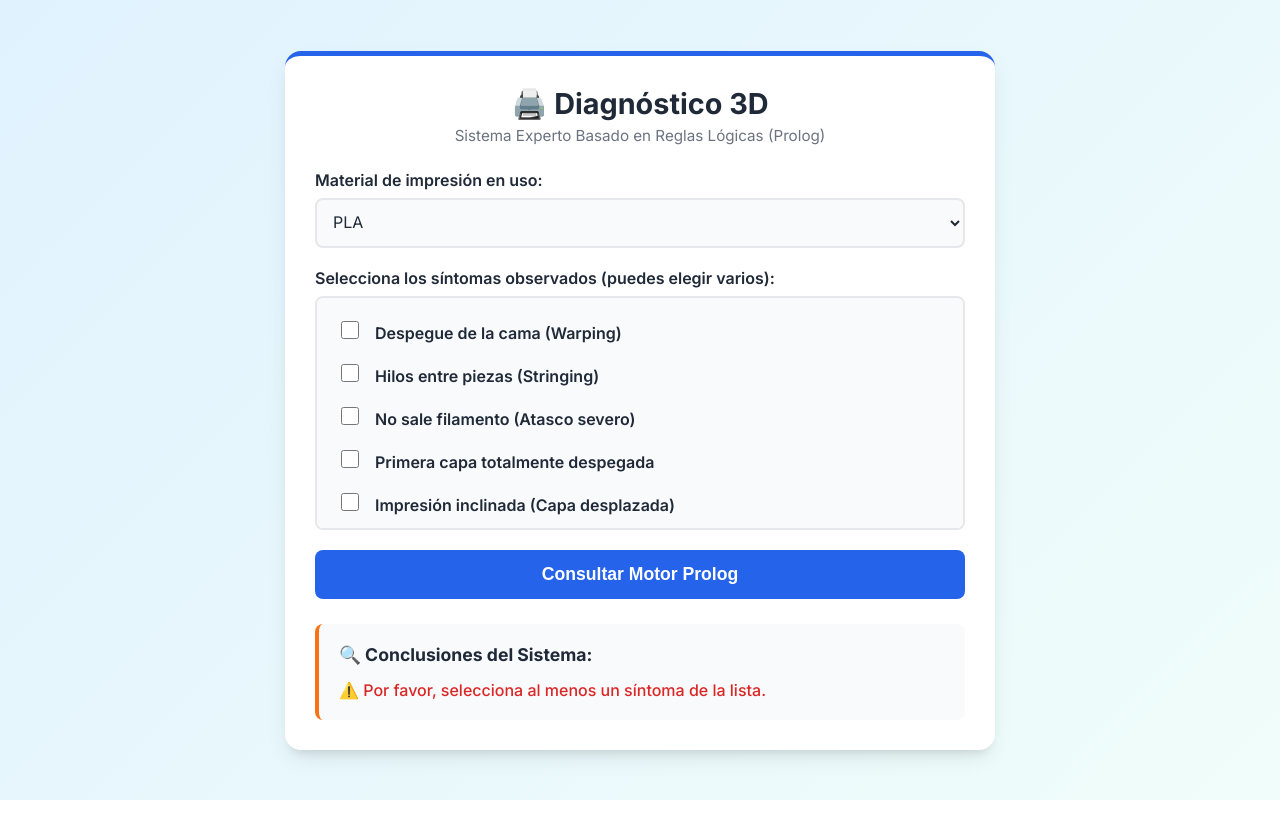
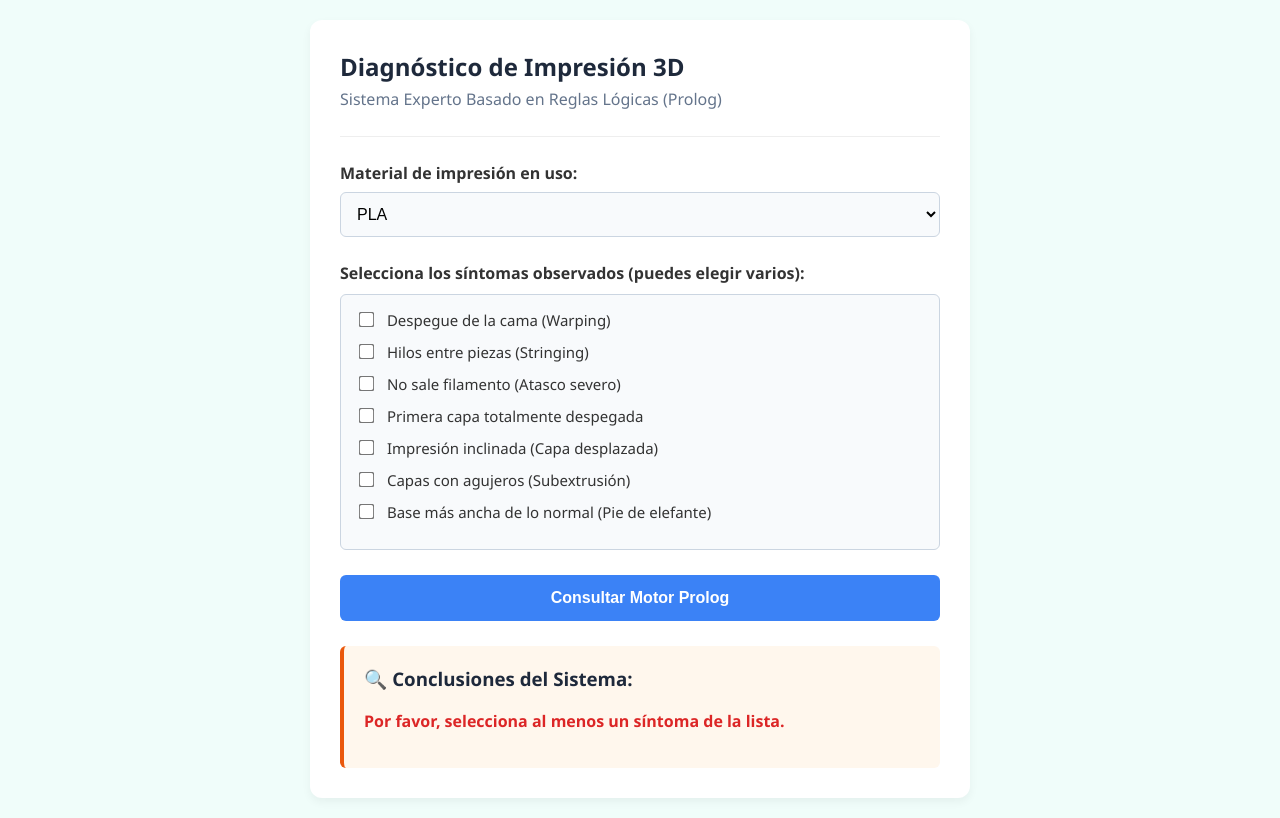
Before and after one commit to dgpejob-cloud/practica-prolog, a website: page public/index.html in a window 1280 px wide. Both pictures are taken after a click on the button "Consultar Motor Prolog". Drawn offline with Linux system fonts and the light colour scheme.

Commit message:
Codigo HTML limpio y final

```diff
--- a/public/index.html
+++ b/public/index.html
@@ -3,323 +3,108 @@
 <head>
     <meta charset="UTF-8">
     <meta name="viewport" content="width=device-width, initial-scale=1.0">
-    <title>Diagnóstico de Impresión 3D | Sistema Experto</title>
-    <link href="https://fonts.googleapis.com/css2?family=Inter:wght@400;500;600;700&display=swap" rel="stylesheet">
+    <title>Diagnóstico de Impresión 3D</title>
     <style>
-        :root {
-            --primary-color: #2563eb;
-            --primary-hover: #1d4ed8;
-            --accent-color: #f97316;
-            --bg-color: #f0fdfa;
-            --card-bg: #ffffff;
-            --text-main: #1f2937;
-            --text-muted: #6b7280;
-            --border-color: #e5e7eb;
-        }
-
-        body {
-            font-family: 'Inter', sans-serif;
-            background: linear-gradient(135deg, #e0f2fe 0%, #f0fdfa 100%);
-            color: var(--text-main);
-            display: flex;
-            justify-content: center;
-            align-items: center;
-            min-height: 100vh;
-            margin: 0;
-            padding: 20px;
-            box-sizing: border-box;
-        }
-
-        .app-container {
-            background-color: var(--card-bg);
-            border-radius: 16px;
-            box-shadow: 0 10px 25px -5px rgba(0, 0, 0, 0.1), 0 8px 10px -6px rgba(0, 0, 0, 0.1);
-            width: 100%;
-            max-width: 650px;
-            padding: 30px;
-            overflow: hidden;
-            border-top: 5px solid var(--primary-color);
-        }
-
-        header {
-            text-align: center;
-            margin-bottom: 25px;
-        }
-
-        header h1 {
-            margin: 0;
-            font-size: 1.8rem;
-            color: var(--text-main);
-            display: flex;
-            align-items: center;
-            justify-content: center;
-            gap: 10px;
-        }
-
-        header p {
-            margin: 5px 0 0;
-            color: var(--text-muted);
-            font-size: 0.95rem;
-        }
-
-        .form-group {
-            margin-bottom: 20px;
-        }
-
-        .form-group label {
-            display: block;
-            font-weight: 600;
-            margin-bottom: 8px;
-            color: var(--text-main);
-        }
-
-        select {
-            width: 100%;
-            padding: 12px;
-            border: 2px solid var(--border-color);
-            border-radius: 8px;
-            font-size: 1rem;
-            font-family: inherit;
-            color: var(--text-main);
-            background-color: #f9fafb;
-            transition: border-color 0.3s ease;
-            outline: none;
-            cursor: pointer;
-        }
-
-        select:focus {
-            border-color: var(--primary-color);
-        }
-
-        .checkbox-group {
-            background: #f9fafb;
-            border: 2px solid var(--border-color);
-            padding: 15px;
-            border-radius: 8px;
-            max-height: 200px;
-            overflow-y: auto;
-        }
-
-        .checkbox-label {
-            display: flex;
-            align-items: center;
-            margin-bottom: 12px;
-            font-weight: 400;
-            cursor: pointer;
-            padding: 5px;
-            border-radius: 5px;
-            transition: background-color 0.2s ease;
-        }
-
-        .checkbox-label:hover {
-            background-color: #e0f2fe;
-        }
-
-        .checkbox-label:last-child {
-            margin-bottom: 0;
-        }
-
-        .checkbox-label input[type="checkbox"] {
-            margin-right: 12px;
-            width: 18px;
-            height: 18px;
-            cursor: pointer;
-            accent-color: var(--primary-color);
-        }
-
-        .btn-diagnosticar {
-            width: 100%;
-            padding: 14px;
-            background-color: var(--primary-color);
-            color: white;
-            border: none;
-            border-radius: 8px;
-            font-size: 1.1rem;
-            font-weight: 600;
-            cursor: pointer;
-            transition: all 0.3s ease;
-            display: flex;
-            justify-content: center;
-            align-items: center;
-            gap: 8px;
-        }
-
-        .btn-diagnosticar:hover {
-            background-color: var(--primary-hover);
-            transform: translateY(-2px);
-            box-shadow: 0 4px 12px rgba(37, 99, 235, 0.3);
-        }
-
-        .btn-diagnosticar:active {
-            transform: translateY(0);
-        }
-
-        .results-panel {
-            margin-top: 25px;
-            padding: 20px;
-            background-color: #f8fafc;
-            border-radius: 8px;
-            border-left: 4px solid var(--accent-color);
-            display: none; /* Oculto hasta que haya resultados */
-        }
-
-        .results-title {
-            font-weight: 700;
-            font-size: 1.1rem;
-            margin-bottom: 15px;
-            color: var(--text-main);
-            display: flex;
-            align-items: center;
-            gap: 8px;
-        }
-
-        .results-content ul {
-            margin: 0;
-            padding-left: 20px;
-        }
-
-        .results-content li {
-            margin-bottom: 12px;
-            line-height: 1.5;
-        }
-
-        .results-content li b {
-            color: var(--primary-color);
-        }
-
-        /* Animación de carga */
-        .loader {
-            display: none;
-            width: 24px;
-            height: 24px;
-            border: 3px solid rgba(255,255,255,0.3);
-            border-radius: 50%;
-            border-top-color: white;
-            animation: spin 1s ease-in-out infinite;
-        }
-
-        @keyframes spin {
-            to { transform: rotate(360deg); }
-        }
-
-        .error-msg {
-            color: #dc2626;
-            font-weight: 500;
-        }
+        body { font-family: 'Segoe UI', Tahoma, Geneva, Verdana, sans-serif; background-color: #f0fdfa; color: #333; margin: 0; padding: 20px; }
+        .app-container { max-width: 600px; margin: 0 auto; background: white; padding: 30px; border-radius: 12px; box-shadow: 0 4px 10px rgba(0,0,0,0.05); }
+        header { margin-bottom: 25px; border-bottom: 1px solid #eee; padding-bottom: 10px; }
+        header h2 { margin: 0; color: #1e293b; }
+        header p { color: #64748b; margin-top: 5px; }
+        .form-group { margin-bottom: 25px; }
+        .form-select { width: 100%; padding: 12px; margin-top: 8px; border: 1px solid #cbd5e1; border-radius: 6px; font-size: 16px; background-color: #f8fafc; }
+        .sintomas-container { margin-top: 10px; padding: 15px; border: 1px solid #cbd5e1; border-radius: 6px; max-height: 250px; overflow-y: auto; background-color: #f8fafc; }
+        .sintomas-container label { display: block; margin-bottom: 12px; cursor: pointer; font-size: 15px; }
+        .sintomas-container input[type="checkbox"] { margin-right: 10px; transform: scale(1.2); }
+        .btn-consultar { width: 100%; padding: 14px; background-color: #3b82f6; color: white; border: none; border-radius: 6px; cursor: pointer; font-size: 16px; font-weight: bold; transition: background-color 0.2s; }
+        .btn-consultar:hover { background-color: #2563eb; }
+        .btn-consultar:disabled { background-color: #94a3b8; cursor: not-allowed; }
+        .resultados-box { margin-top: 25px; padding: 20px; border-left: 4px solid #ea580c; background-color: #fff7ed; border-radius: 6px; }
+        .resultados-box h3 { margin-top: 0; display: flex; align-items: center; color: #1e293b; }
+        ul { margin-bottom: 0; padding-left: 20px; }
+        li { margin-bottom: 8px; line-height: 1.5; }
     </style>
 </head>
 <body>
-
     <div class="app-container">
         <header>
-            <h1>🖨️ Diagnóstico 3D</h1>
+            <h2>Diagnóstico de Impresión 3D</h2>
             <p>Sistema Experto Basado en Reglas Lógicas (Prolog)</p>
         </header>
 
         <div class="form-group">
-            <label for="material">Material de impresión en uso:</label>
-            <select id="material">
+            <label for="material"><strong>Material de impresión en uso:</strong></label>
+            <select id="material" class="form-select">
                 <option value="pla">PLA</option>
+                <option value="abs">ABS</option>
                 <option value="petg">PETG</option>
-                <option value="abs">ABS</option>
-                <option value="tpu">TPU</option>
             </select>
         </div>
 
         <div class="form-group">
-            <label>Selecciona los síntomas observados (puedes elegir varios):</label>
-            <div class="checkbox-group">
-                <label class="checkbox-label">
-                    <input type="checkbox" name="sintoma" value="esquinas_levantadas">
-                    Despegue de la cama (Warping)
-                </label>
-                <label class="checkbox-label">
-                    <input type="checkbox" name="sintoma" value="hilos_visibles_entre_partes">
-                    Hilos entre piezas (Stringing)
-                </label>
-                <label class="checkbox-label">
-                    <input type="checkbox" name="sintoma" value="no_sale_filamento_de_boquilla">
-                    No sale filamento (Atasco severo)
-                </label>
-                <label class="checkbox-label">
-                    <input type="checkbox" name="sintoma" value="primera_capa_despegada">
-                    Primera capa totalmente despegada
-                </label>
-                <label class="checkbox-label">
-                    <input type="checkbox" name="sintoma" value="impresion_escalonada_o_inclinada">
-                    Impresión inclinada (Capa desplazada)
-                </label>
-                <label class="checkbox-label">
-                    <input type="checkbox" name="sintoma" value="capas_con_agujeros_o_esponjosas">
-                    Capas con agujeros (Subextrusión)
-                </label>
-                <label class="checkbox-label">
-                    <input type="checkbox" name="sintoma" value="base_mas_ancha_que_el_modelo">
-                    Base más ancha de lo normal (Pie de elefante)
-                </label>
+            <label><strong>Selecciona los síntomas observados (puedes elegir varios):</strong></label>
+            <div class="sintomas-container">
+                <label><input type="checkbox" name="sintoma" value="warping"> Despegue de la cama (Warping)</label>
+                <label><input type="checkbox" name="sintoma" value="stringing"> Hilos entre piezas (Stringing)</label>
+                <label><input type="checkbox" name="sintoma" value="atasco"> No sale filamento (Atasco severo)</label>
+                <label><input type="checkbox" name="sintoma" value="capa_despegada"> Primera capa totalmente despegada</label>
+                <label><input type="checkbox" name="sintoma" value="capa_desplazada"> Impresión inclinada (Capa desplazada)</label>
+                <label><input type="checkbox" name="sintoma" value="subextrusion"> Capas con agujeros (Subextrusión)</label>
+                <label><input type="checkbox" name="sintoma" value="pie_elefante"> Base más ancha de lo normal (Pie de elefante)</label>
             </div>
         </div>
 
-        <button class="btn-diagnosticar" onclick="ejecutarConsulta()" id="btn-submit">
-            <span id="btn-text">Consultar Motor Prolog</span>
-            <div class="loader" id="loader"></div>
-        </button>
+        <button id="btn-submit" class="btn-consultar" onclick="consultarProlog()">Consultar Motor Prolog</button>
 
-        <div class="results-panel" id="results-panel">
-            <div class="results-title">
-                🔍 Conclusiones del Sistema:
-            </div>
-            <div class="results-content" id="conclusion">
-                <!-- Aquí se inyectarán las respuestas del servidor -->
-            </div>
+        <div class="resultados-box">
+            <h3>🔍 Conclusiones del Sistema:</h3>
+            <div id="resultado">Esperando los datos de la impresora...</div>
         </div>
     </div>
 
     <script>
-        async function ejecutarConsulta() {
-            const material = document.getElementById('material').value;
-            const checkboxes = document.querySelectorAll('input[name="sintoma"]:checked');
-            const sintomas = Array.from(checkboxes).map(cb => cb.value);
+        async function consultarProlog() {
+            const boton = document.getElementById('btn-submit');
+            const resultadoDiv = document.getElementById('resultado');
 
-            const resultsPanel = document.getElementById('results-panel');
-            const conclusionDiv = document.getElementById('conclusion');
-            const btnText = document.getElementById('btn-text');
-            const loader = document.getElementById('loader');
+            // 1. Extraer el material
+            const materialSeleccionado = document.getElementById('material').value;
 
-            // Limpiar panel
-            resultsPanel.style.display = 'block';
-            conclusionDiv.innerHTML = '';
+            // 2. Extraer los checkboxes marcados
+            const checks = document.querySelectorAll('input[name="sintoma"]:checked');
+            const sintomasSeleccionados = Array.from(checks).map(cb => cb.value);
 
-            // Validación
-            if(sintomas.length === 0) {
-                conclusionDiv.innerHTML = "<span class='error-msg'>⚠️ Por favor, selecciona al menos un síntoma de la lista.</span>";
+            // Validar que al menos haya seleccionado un síntoma
+            if (sintomasSeleccionados.length === 0) {
+                resultadoDiv.innerHTML = "<p style='color:#dc2626; font-weight:bold;'>Por favor, selecciona al menos un síntoma de la lista.</p>";
                 return;
             }
 
-            // Estado de carga UI
-            btnText.innerText = 'Procesando Reglas...';
-            loader.style.display = 'block';
-            document.getElementById('btn-submit').disabled = true;
+            // Cambiar el estado del botón mientras carga
+            boton.innerText = "Consultando...";
+            boton.disabled = true;
+            resultadoDiv.innerHTML = "Analizando reglas de inferencia en Prolog...";
 
+            // 3. Enviar al servidor Node.js
             try {
-                // Petición al servidor local
                 const response = await fetch('/api/consultar', {
                     method: 'POST',
                     headers: { 'Content-Type': 'application/json' },
-                    body: JSON.stringify({ material: material, sintomas: sintomas })
+                    body: JSON.stringify({
+                        sintomas: sintomasSeleccionados,
+                        material: materialSeleccionado
+                    })
                 });
 
                 const data = await response.json();
 
-                // Mostrar resultados
-                conclusionDiv.innerHTML = data.recomendacion;
+                // 4. Mostrar el resultado
+                resultadoDiv.innerHTML = data.recomendacion;
             } catch (error) {
-                conclusionDiv.innerHTML = "<span class='error-msg'>❌ Error: No se pudo conectar con el motor de inferencia Prolog. Asegúrate de que el servidor esté corriendo.</span>";
+                resultadoDiv.innerHTML = "<p style='color:#dc2626;'>Hubo un error de conexión con el servidor.</p>";
             } finally {
-                // Restaurar botón
-                btnText.innerText = 'Consultar Motor Prolog';
-                loader.style.display = 'none';
-                document.getElementById('btn-submit').disabled = false;
+                // Restaurar el botón
+                boton.innerText = "Consultar Motor Prolog";
+                boton.disabled = false;
             }
         }
     </script>
```
